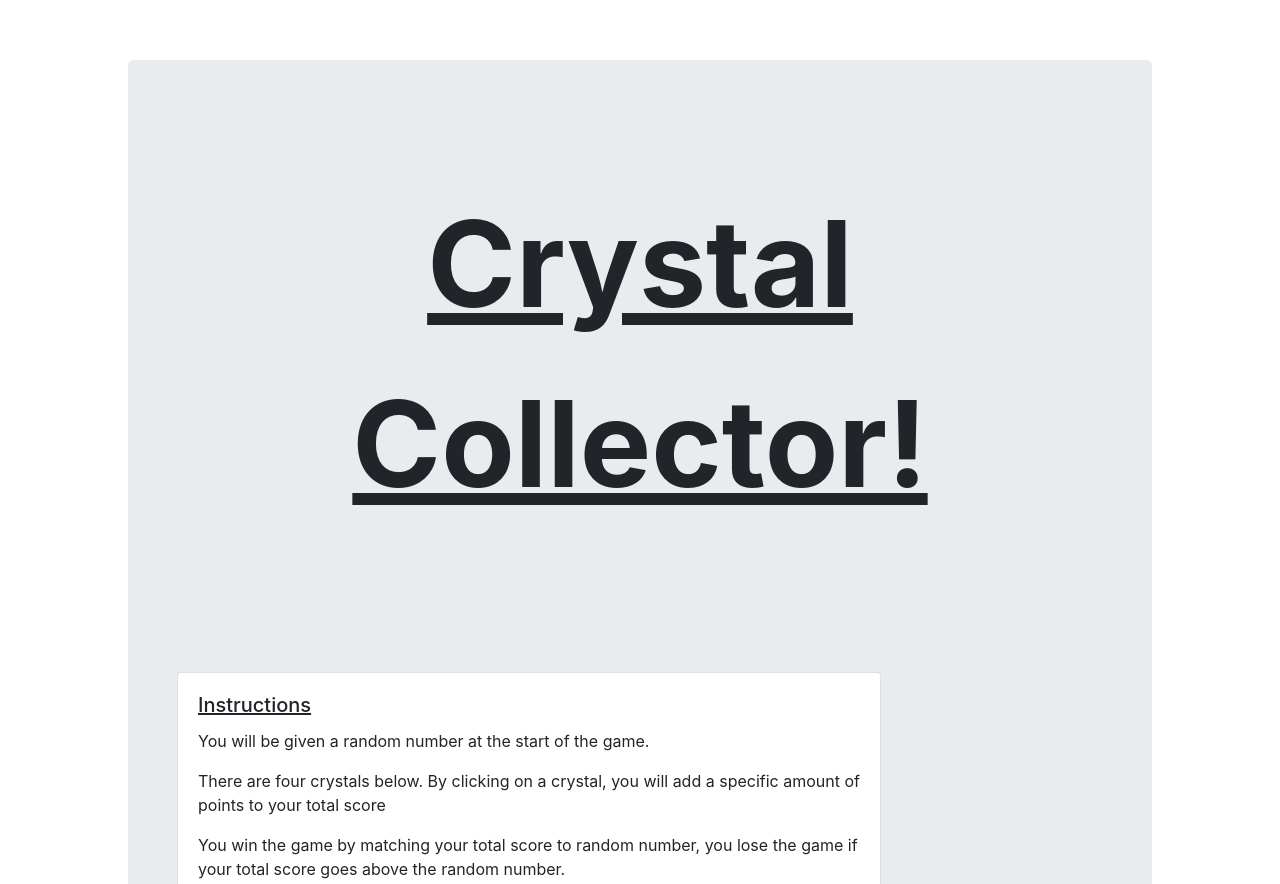
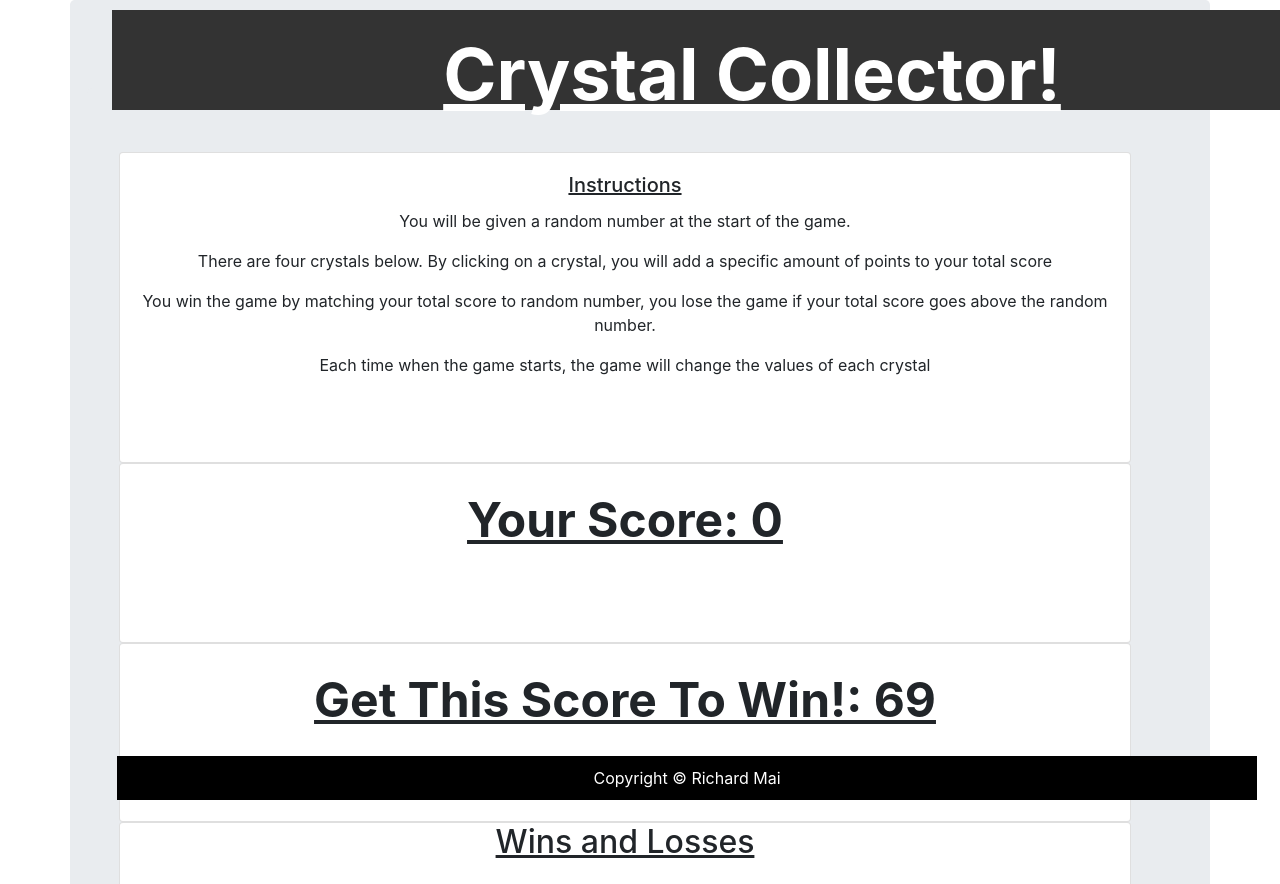
Before and after one commit to itsrichardmai/unit-4-game, a plain HTML site: page index.html in a window 1280 px wide. Shown: the top 884 px of the page. Drawn offline with nearby package versions, Linux system fonts and the light colour scheme.

Commit message:
updated html css

```diff
--- a/assets/css/style.css
+++ b/assets/css/style.css
@@ -1,21 +1,32 @@
 #header {
     text-align: center;
     font-weight: bold;
-    padding: 30px;
-    margin: 20px;
-    font-size: 120px;
+    padding: 10px;
+    margin: 010px;
+    font-size: 72px;
+    height: 100px;
+}
+body {
+    text-align: center;
 }
 
-}
 .fixed-header, .fixed-footer{
     width: 100%;
     position: fixed;
     background: #333;
     padding: 10px 0;
     color: #fff;
+    z-index: 10;
+
 }
 .container {
-    width: 80%;
+    width: 100%;
+}
+
+#holderDiv {
+    width: 100%;
+    position: relative;
+    height: 1000px;
 }
 
 .fixed-header{
@@ -23,11 +34,9 @@
 }
 .fixed-footer{
     bottom: 0;
-}
-body {
-    margin: 0;
-    padding-top: 60px;
-    padding-bottom: 40px;
+    background-color: black;
+    color: white;
+    clear: both;
 }
 
 #wins {
@@ -46,6 +55,5 @@ font-size: 48px;
 }
 
 .card {
-    float: left;
     width: 100%;
 }
--- a/index.html
+++ b/index.html
@@ -3,20 +3,20 @@
     <head>
         <meta charset="UTF-8">
         <title>Crtstals Collector!</title>
-        <meta name="viewport" content="width=device-width, initial-scale=1">
         <script src="https://code.jquery.com/jquery-3.3.1.slim.min.js" integrity="sha384-q8i/X+965DzO0rT7abK41JStQIAqVgRVzpbzo5smXKp4YfRvH+8abtTE1Pi6jizo" crossorigin="anonymous"></script>
         <script src="https://cdnjs.cloudflare.com/ajax/libs/popper.js/1.14.7/umd/popper.min.js" integrity="sha384-UO2eT0CpHqdSJQ6hJty5KVphtPhzWj9WO1clHTMGa3JDZwrnQq4sF86dIHNDz0W1" crossorigin="anonymous"></script>
         <script src="https://stackpath.bootstrapcdn.com/bootstrap/4.3.1/js/bootstrap.min.js" integrity="sha384-JjSmVgyd0p3pXB1rRibZUAYoIIy6OrQ6VrjIEaFf/nJGzIxFDsf4x0xIM+B07jRM" crossorigin="anonymous"></script>
         <link rel="stylesheet" href="https://stackpath.bootstrapcdn.com/bootstrap/4.3.1/css/bootstrap.min.css" integrity="sha384-ggOyR0iXCbMQv3Xipma34MD+dH/1fQ784/j6cY/iJTQUOhcWr7x9JvoRxT2MZw1T" crossorigin="anonymous">
         <link rel="stylesheet" href="assets/css/style.css">
         <link rel="stylesheet" href="assets/css/reset.css">
+        <meta name="viewport" content="width=device-width, initial-scale=1">
         <script src="assets/javascript/game.js"></script>
     </head>
 
     <div class="container jumbotron">
 
     <body>
-    <header id="header" class="fixed-header underline score">Crystal Collector!</header>
+        <header id="header" class="fixed-header underline score">Crystal Collector!</header>
     <br>
 
     <div id="holderDiv" class="jumbotron container row col-xs-">
@@ -31,7 +31,7 @@
         </section>
     <div class="card" width='200px' height='200px'><span id="totalScore" class="card-body score">0</span></div>
     <div class="card" width='200px' height='200px'><span id="randomScore" class="card-body score">0</span></div>
-        <div class="card" width='200px' height='200px' >
+        <div class="card" width='200px' height='200px'>
         <h2 class="card-text underLine">Wins and Losses</h2>
             <div class="card-body">
                 <span id="wins">Wins: 0</span>
@@ -55,4 +55,11 @@
         </button> -->
     </div>
 
+    <div class="container">
+        <p>HW-Week4 JavaScript Crystal Collector Game</p>
+
+    <div class="fixed-footer container">
+        <div class="container">Copyright &copy; Richard Mai</div>
+    </div>
+</div>
     </body>
```
